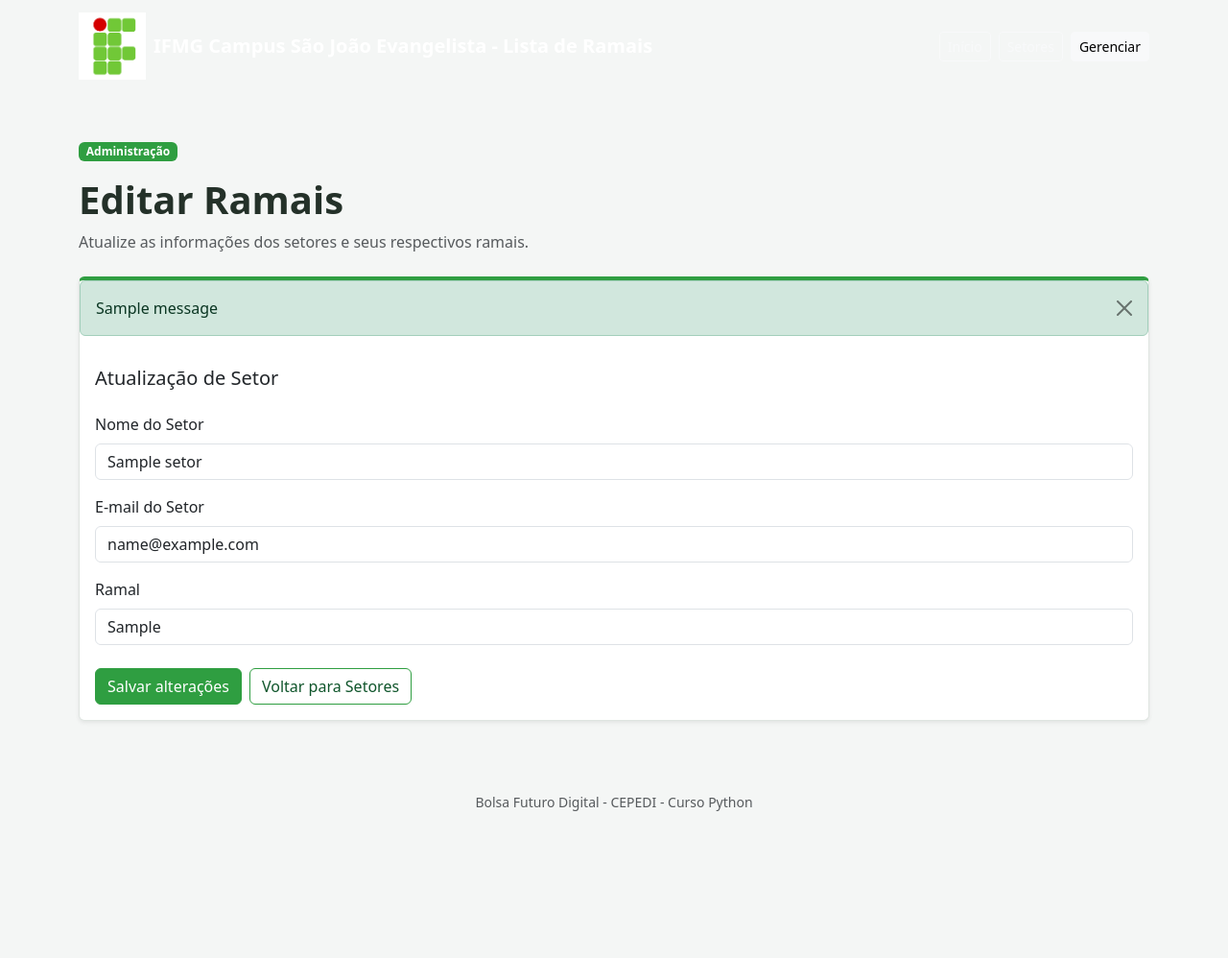
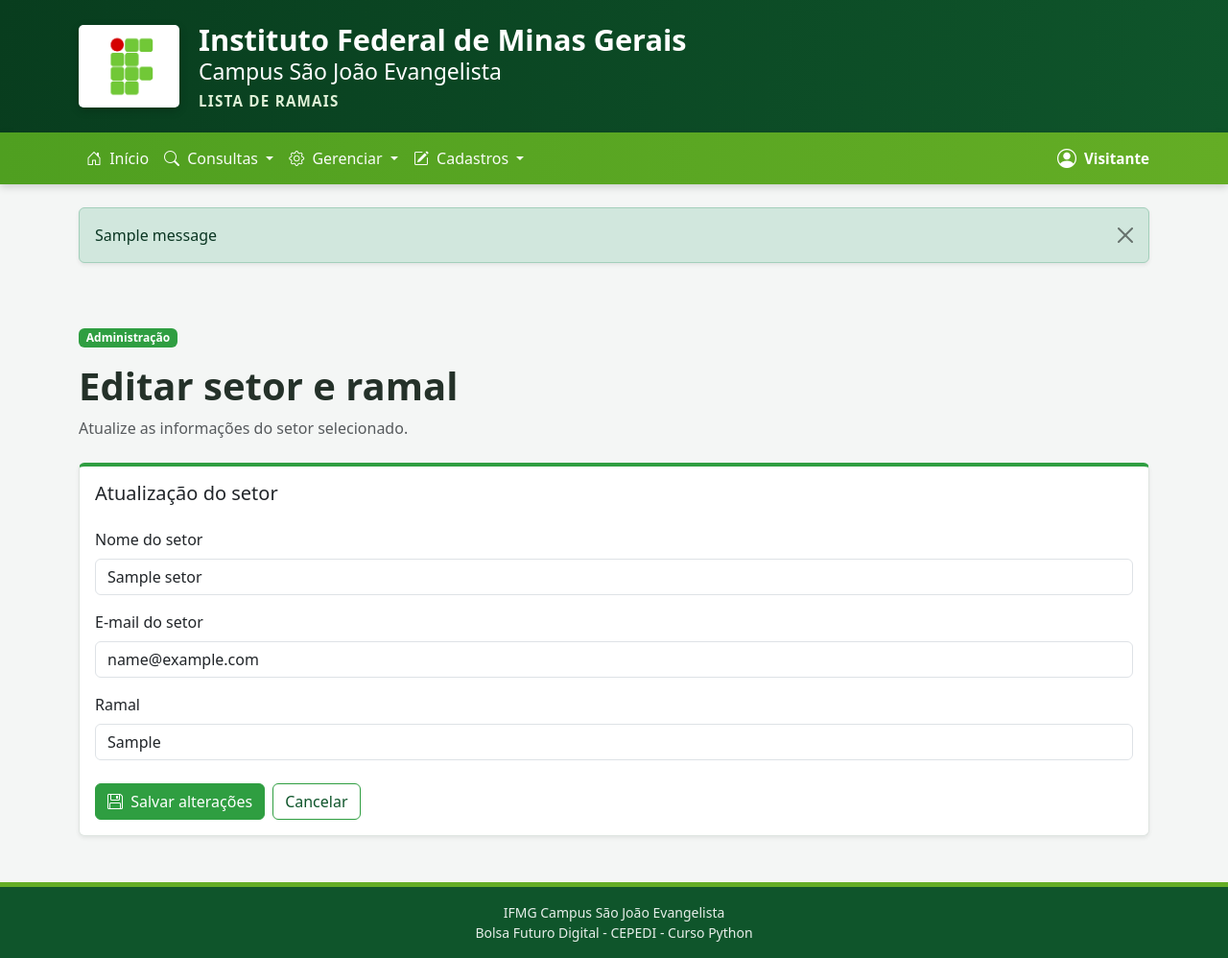
Before and after one commit to Nonato21/Grupo03-CepedPython, a Django app: page /setores/editar/1/ in a window 1280 px wide. Shown: the whole page at 96% size. Before the commit the page ends 845 px from the top, so only its background shows below. Run offline with Django 5.2, Linux system fonts and the light colour scheme; tables that the repository leaves empty hold one stand-in row (values such as "Sample post"); one stand-in notice (Sample message) is shown.

Commit message:
Update editar_ramais.html
atualização editar_ramais

```diff
--- a/lista_telefonica/ramais/templates/ramais/editar_ramais.html
+++ b/lista_telefonica/ramais/templates/ramais/editar_ramais.html
@@ -1,164 +1,64 @@
-{% load static %}
-<!DOCTYPE html>
-<html lang="pt-br">
+{% extends 'ramais/base.html' %}
 
-<head>
-  <meta charset="UTF-8" />
-  <meta name="viewport" content="width=device-width, initial-scale=1.0" />
-  <title>IFMG - Lista de Ramais | Gerenciar Ramais</title>
+{% block title %}
+  IFMG - Lista de Ramais | Editar Setor
+{% endblock %}
 
-  <!-- Bootstrap CSS -->
-  <link href="https://cdn.jsdelivr.net/npm/bootstrap@5.3.8/dist/css/bootstrap.min.css" rel="stylesheet" />
-
-  <!-- CSS personalizado -->
-  <link rel="stylesheet" href="{% static 'ramais/css/style.css' %}" />
-
-  <!-- Favicon -->
-  <link rel="icon" href="{% static 'ramais/img/favicon.ico' %}?v=2" type="image/x-icon" />
-  <link rel="shortcut icon" href="{% static 'ramais/img/favicon.ico' %}?v=2" type="image/x-icon" />
-</head>
-
-<body>
-  <!-- Barra de navegação -->
-  <nav class="navbar navbar-expand-lg navbar-dark navbar-if">
-    <div class="container">
-      <a class="navbar-brand d-flex align-items-center gap-2" href="{% url 'index' %}">
-        <img src="{% static 'ramais/img/logo-if.png' %}" alt="Logo do Instituto Federal" class="logo-if" />
-        <span class="fw-bold">IFMG Campus São João Evangelista - Lista de Ramais</span>
-      </a>
-
-      <!-- Botão do menu em telas pequenas -->
-      <button class="navbar-toggler" type="button" data-bs-toggle="collapse" data-bs-target="#menuNavbar"
-        aria-controls="menuNavbar" aria-expanded="false" aria-label="Abrir menu de navegação">
-        <span class="navbar-toggler-icon"></span>
-      </button>
-
-      <!-- Links da navbar -->
-      <div class="collapse navbar-collapse justify-content-end" id="menuNavbar">
-        <div class="navbar-nav gap-2">
-          <a href="{% url 'index' %}" class="btn btn-outline-light btn-sm">
-            Início
-          </a>
-
-          <a href="{% url 'listar_setores' %}" class="btn btn-outline-light btn-sm">
-            Setores
-          </a>
-
-          <a href="{% url 'gerenciar_ramais' %}" class="btn btn-light btn-sm">
-            Gerenciar
-          </a>
-        </div>
-      </div>
-    </div>
-  </nav>
-
-  <!-- Conteúdo principal -->
-  <main class="container my-5">
-    <!-- Cabeçalho da página -->
+{% block content %}
   <section class="mb-4">
     <span class="badge badge-if mb-3">Administração</span>
 
-      <h1 class="fw-bold">
-        Editar Ramais
-      </h1>
+    <h1 class="fw-bold">Editar setor e ramal</h1>
 
-      <p class="text-muted">
-        Atualize as informações dos setores e seus respectivos ramais.
-      </p>
+    <p class="text-muted">Atualize as informações do setor selecionado.</p>
   </section>
 
-    <!-- Card do formulário -->
   <section class="card card-if shadow-sm">
+    <div class="card-body">
+      <h5 class="card-title mb-4">Atualização do setor</h5>
 
-      <!-- mensagem de sucesso caso o usuário cadastre o setor -->
-      {% if messages %}
-      {% for message in messages %}
-      <div class="alert alert-{{ message.tags }} alert-dismissible fade show" role="alert">
-        {{ message }}
-        <button type="button" class="btn-close" data-bs-dismiss="alert">
-        </button>
-      </div>
-      {% endfor %}
-      {% endif %}
-
-      <div class="card-body">
-        <h5 class="card-title mb-4">
-          Atualização de Setor
-        </h5>
-
-        <!-- Form para atualizar os dados-->
-        <form method="post" action="{% url 'editar_setores'  setor.id %}">
+      <form method="post" action="{% url 'editar_setores' setor.id %}">
         {% csrf_token %}
 
-          <!-- Mensagens de erro caso o usuário não preencha o campo do nome corretamente -->
         <div class="mb-3">
-            <label class="form-label">Nome do Setor</label>
+          <label for="nome" class="form-label">Nome do setor</label>
 
-            <input type="text" id="nome" name="nome" class="form-control {% if erro_nome %}is-invalid{% endif %}"
-              value="{{ nome|default:setor.nome }}" placeholder="Ex: Tecnologia da informação">
+          <input type="text" id="nome" name="nome" class="form-control {% if erro_nome %}is-invalid{% endif %}" value="{{ nome|default:setor.nome }}" />
 
           {% if erro_nome %}
-            <div class="invalid-feedback">
-              {{ erro_nome }}
-            </div>
+            <div class="invalid-feedback">{{ erro_nome }}</div>
           {% endif %}
         </div>
 
-          <!-- Mensagens de erro caso o usuário não preencha o campo do e-mail corretamente -->
         <div class="mb-3">
-            <label for="email" class="form-label">
-              E-mail do Setor
-            </label>
+          <label for="email" class="form-label">E-mail do setor</label>
 
-            <input type="email" id="email" name="email" class="form-control {% if erro_email %}is-invalid{% endif %}"
-              value="{{ email|default:setor.email }}" placeholder="Ex: setor@ifmg.edu.br">
+          <input type="email" id="email" name="email" class="form-control {% if erro_email %}is-invalid{% endif %}" value="{{ email|default:setor.email }}" />
 
           {% if erro_email %}
-            <div class="invalid-feedback">
-              {{ erro_email }}
-            </div>
+            <div class="invalid-feedback">{{ erro_email }}</div>
           {% endif %}
         </div>
 
+        <div class="mb-4">
+          <label for="ramal" class="form-label">Ramal</label>
 
-          <!-- Mensagens de erro caso o usuário não preencha o campo do ramal corretamente -->
-          <div class="mb-4">
-            <label for="ramal" class="form-label">
-              Ramal
-            </label>
-            <input type="text" id="ramal" name="ramal" class="form-control {% if erro_ramal %}is-invalid{% endif %}"
-              value="{{ ramal|default:setor.ramal }}" placeholder="Ex: 2942" />
+          <input type="text" id="ramal" name="ramal" class="form-control {% if erro_ramal %}is-invalid{% endif %}" value="{{ ramal|default:setor.ramal }}" maxlength="4" inputmode="numeric" />
+
           {% if erro_ramal %}
-            <div class="invalid-feedback">
-              {{ erro_ramal }}
-            </div>
+            <div class="invalid-feedback">{{ erro_ramal }}</div>
           {% endif %}
-
         </div>
 
-          <div class="d-flex gap-2">
+        <div class="d-flex flex-wrap gap-2">
           <button type="submit" class="btn btn-if">
+            <i class="bi bi-floppy me-1"></i>
             Salvar alterações
           </button>
 
-            <a href="{% url 'listar_setores' %}" class="btn btn-if-outline">
-              Voltar para Setores
-            </a>
+          <a href="{% url 'listar_setores' %}" class="btn btn-if-outline">Cancelar</a>
         </div>
       </form>
     </div>
   </section>
-  </main>
-
-  <!-- Rodapé -->
-  <footer class="text-center text-muted py-4">
-    <small>
-      Bolsa Futuro Digital - CEPEDI - Curso Python
-    </small>
-  </footer>
-
-  <!-- Bootstrap JS -->
-  <script src="https://cdn.jsdelivr.net/npm/bootstrap@5.3.8/dist/js/bootstrap.bundle.min.js"></script>
-</body>
-
-</html>
+{% endblock %}
```
Lines whose indentation alone changed are shown as unchanged.
